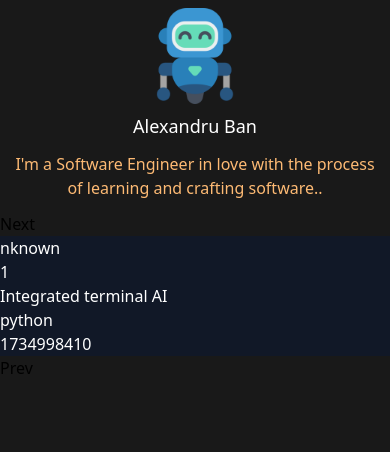
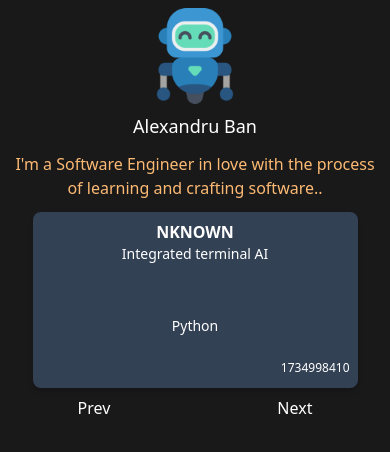
Before and after one commit to Alastair7/portfolio, a React (Vite) app: page / in a window 390 px wide. Shown: the top 452 px of the page. Built offline with nearby package versions, Linux system fonts and the light colour scheme.

Commit message:
add design for small screens project showcase component

```diff
--- a/src/components/project/Project.tsx
+++ b/src/components/project/Project.tsx
@@ -2,12 +2,19 @@ import { Project } from "./domain";
 
 export const ProjectView = (project: Project) => {
   return (
-    <div className="bg-gray-900 text-white m-auto">
-      <h1 className="">{project.name}</h1>
-      <p>{project.id}</p>
-      <p>{project.description}</p>
-      <p>{project.stack.join(", ")}</p>
-      <p>{project.date}</p>
+    <div className="p-2 bg-slate-700 w-10/12 h-44 shadow-md rounded-lg text-white m-auto flex flex-col gap-4">
+      <div className="h-20 ">
+        <h1 className="text-center uppercase font-semibold">{project.name}</h1>
+        <h2 className="text-center text-sm text-pretty">
+          {project.description}
+        </h2>
+      </div>
+      <div className="flex flex-col gap-1">
+        <p className="text-center text-sm text-balance h-10">
+          {project.stack.join(", ")}
+        </p>
+        <p className="text-end text-xs">{project.date}</p>
+      </div>
     </div>
   );
 };
--- a/src/components/project/ProjectShowcase.tsx
+++ b/src/components/project/ProjectShowcase.tsx
@@ -42,9 +42,16 @@ const SmallScreenShowcase = () => {
 
   return (
     <div>
-      <button onClick={onNextClick}>Next</button>
       <ProjectView {...project} />
-      <button onClick={onPrevClick}>Prev</button>
+
+      <div className="flex justify-around gap-3 mt-2">
+        <button className="text-white" onClick={onPrevClick}>
+          Prev
+        </button>
+        <button className="text-white" onClick={onNextClick}>
+          Next
+        </button>
+      </div>
     </div>
   );
 };
--- a/src/components/project/projects.ts
+++ b/src/components/project/projects.ts
@@ -5,7 +5,7 @@ export const projects: Project[] = [
     id: 1,
     name: "nknown",
     description: "Integrated terminal AI",
-    stack: ["python"],
+    stack: ["Python"],
     date: 1734998410,
   },
   {
```
